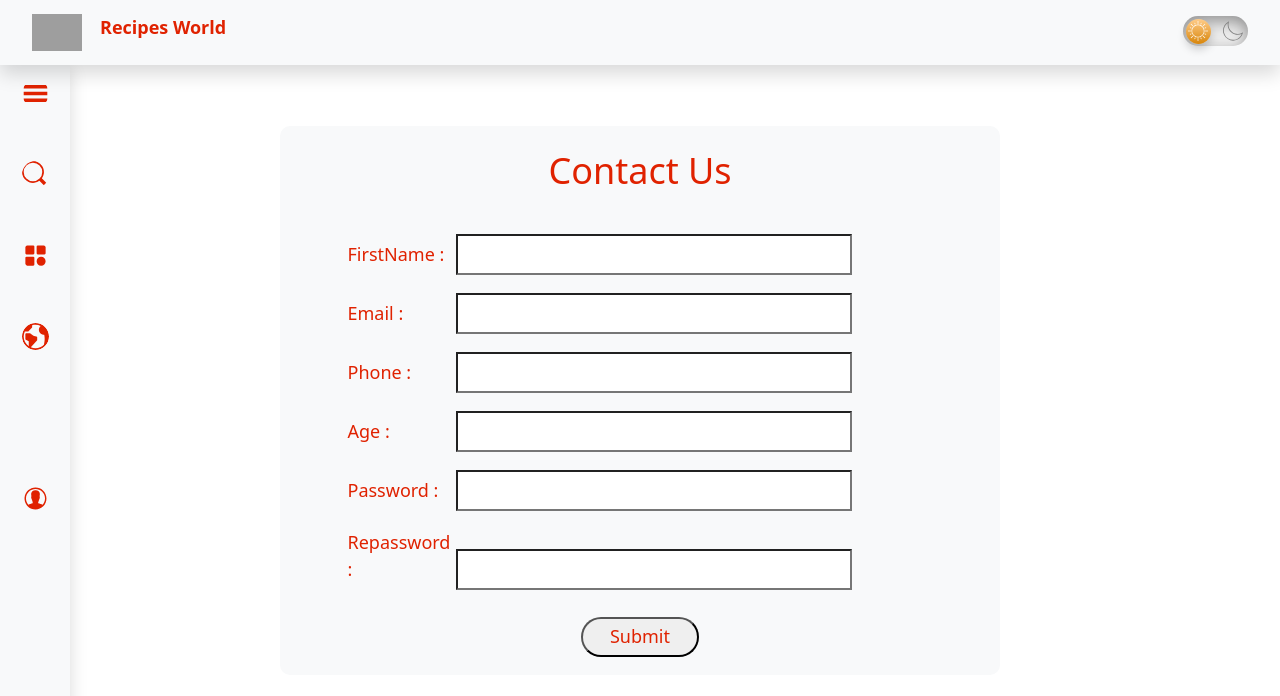
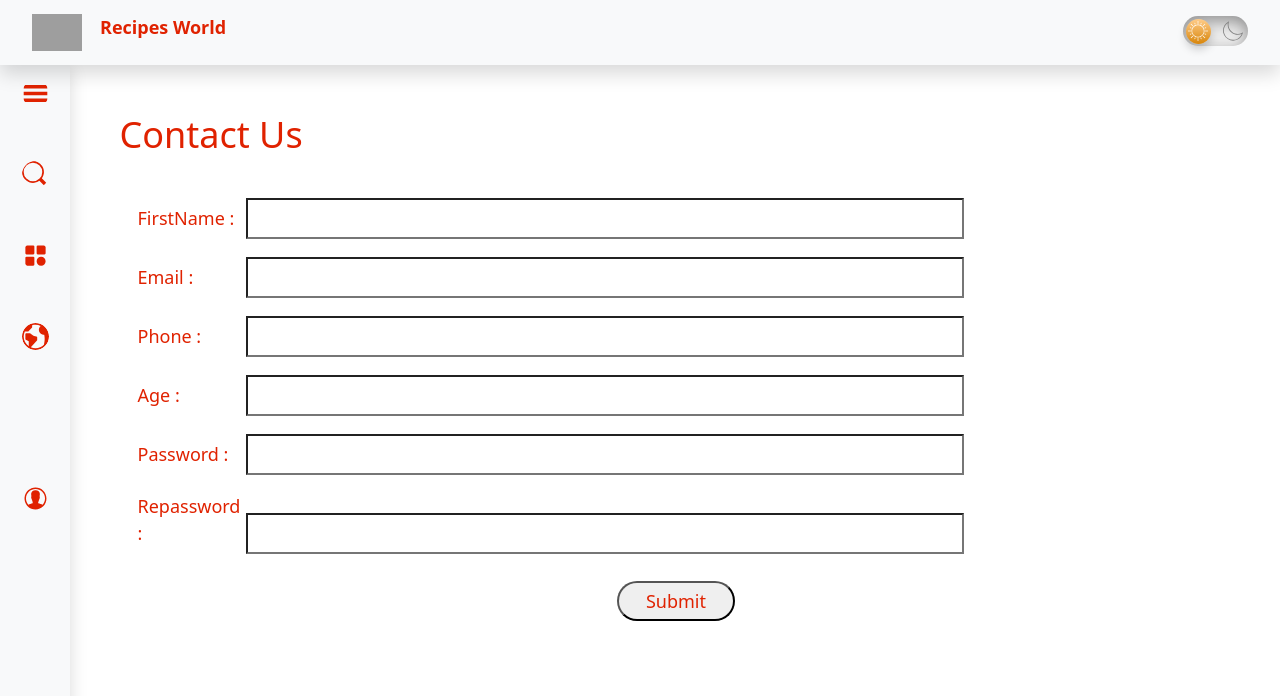
Before and after one commit to Ahmed-Magdy-Talaat/Recipes-website, a React (Create React App) app: page /Contact in a window 1280 px wide. Shown: the top 696 px of the page. Built offline with nearby package versions, Linux system fonts and the light colour scheme; no server answers; grey boxes are pictures that could not be loaded; some icons are missing.

Commit message:
Add files via upload

```diff
--- a/src/App.css
+++ b/src/App.css
@@ -19,7 +19,6 @@
 #dark .sidebar-div,
 #dark .navbar,
 #dark .rcp-div,
-#dark .contact-us,
 #dark input {
   background-color: #3a3a3a;
   transition: 0.5s all;
@@ -30,8 +29,7 @@
 
 #light .sidebar-div,
 #light .navbar,
-#light .rcp-div,
-#light .contact-us {
+#light .rcp-div {
   background-color: #f8f9fa;
   transition: 0.3s all;
 }
@@ -87,9 +85,6 @@ h-100vh {
 }
 form label {
   width: 6em;
-}
-form input {
-  width: 22em;
 }
 /* Updated Sidebar CSS */
 
@@ -287,14 +282,41 @@ a {
 input {
   padding: 5px;
 }
+/* tyle={{ marginLeft: "4em", marginTop: "5em", marginBottom: "3em" } */
+.last-main {
+  margin-left: 4em;
+  margin-top: 5em;
+  margin-bottom: 3em;
+}
 @media screen and (max-width: 650px) {
   .sidebar-container.close .sidebar-div {
     width: 55px; /* Expanded width */
   }
   .icon {
-    width: 1.4rem;
-    height: 1.4rem;
+    width: 1.3rem;
+    height: 1.3rem;
     border-radius: 50%;
-    margin-left: 0.2rem;
+    margin-left: 0rem;
+  }
+  .ele {
+    padding-left: 0.8em;
+    padding-right: 0.8em;
+    width: 100%;
+    text-decoration-line: none;
+    gap: 1em;
+    display: flex;
+    transition: 0.5s ease;
+    margin: 0em;
+    /* align-items: center;
+    align-content: center; */
+    text-align: center;
+  }
+  .last-main {
+    margin-left: 3em;
+    margin-top: 4em;
+    margin-bottom: 3em;
   }
 }
+.px-10 {
+  padding: 10 0;
+}
--- a/src/App.js
+++ b/src/App.js
@@ -48,9 +48,7 @@ function App() {
         <div>
           <Sidebar />
         </div>
-        <div
-          style={{ marginLeft: "4em", marginTop: "5em", marginBottom: "3em" }}
-        >
+        <div className="last-main">
           <Routes>
             <Route path="/" element={<Meals dishes={meals} />} />
             <Route path="/Search" element={<Search dishes={meals} />} />
--- a/src/Pages/Contact.jsx
+++ b/src/Pages/Contact.jsx
@@ -145,14 +145,14 @@ function Contact() {
   };
 
   return (
-    <div className="w-75 position-absolute top-0 bottom-0 cont d-flex align-content-center align-items-center ">
-      <div className="container w-75 d-flex flex-column contact-us">
-        <div className="contact fs-2 text-center mb-3 mt-3">Contact Us</div>
-        <form className="align-content-center align-items-center justify-content center px-5">
-          <div className="col gy-3 ">
+    <div className=" d-flex align-content-start align-items-start ">
+      <div className="container  d-flex flex-column contact-us">
+        <div className="contact fs-2 mb-3 mt-3">Contact Us</div>
+        <form className="align-content-start align-items-start w-100 px-1">
+          <div className="container-fluid col gy-3 w-100 ">
             <div className=" col-lg-12 d-flex flex-row gap-2 mt-3">
-              <div>
-                <div>
+              <div className="w-100">
+                <div className="">
                   <label className="" htmlFor="firstName">
                     FirstName :
                   </label>
@@ -160,6 +160,7 @@ function Contact() {
                     type="text"
                     id="content-input"
                     name="fname"
+                    className="col-lg-8 col-md-12"
                     value={data.fname}
                     onChange={handleInputChange}
                   />
@@ -167,15 +168,14 @@ function Contact() {
                 {errors.fname && <div className="error">{errors.fname}</div>}
               </div>
             </div>
-
             <div className=" col-lg-12 d-flex flex-row gap-2 mt-3">
-              <div>
-                <div>
+              <div className="w-100">
+                <div className="w-100">
                   <label className="" htmlFor="Email">
                     Email :
                   </label>
                   <input
-                    className=""
+                    className="col-lg-8 col-md-12"
                     type="text"
                     id="content-input"
                     value={data.email}
@@ -187,13 +187,13 @@ function Contact() {
               </div>
             </div>
             <div className=" col-lg-12 d-flex flex-row gap-2 mt-3">
-              <div>
+              <div className="w-100">
                 <div>
                   <label className="" htmlFor="phone">
                     Phone :
                   </label>
                   <input
-                    className=""
+                    className="col-lg-8 col-md-12"
                     type="text"
                     id="content-input"
                     value={data.phone}
@@ -206,13 +206,13 @@ function Contact() {
             </div>
 
             <div className=" col-lg-12 d-flex flex-row gap-2 mt-3">
-              <div>
+              <div className="w-100">
                 <div>
                   <label className="" htmlFor="Age">
                     Age :
                   </label>
                   <input
-                    className=""
+                    className="col-lg-8 col-md-12"
                     type="number"
                     id="content-input"
                     value={data.age}
@@ -224,13 +224,13 @@ function Contact() {
               </div>
             </div>
             <div className=" col-lg-12 d-flex flex-row gap-2 mt-3">
-              <div>
+              <div className="w-100">
                 <div>
                   <label className="" htmlFor="pass">
                     Password :
                   </label>
                   <input
-                    className=""
+                    className="col-lg-8 col-md-12"
                     type="password"
                     id="content-input"
                     name="pass"
@@ -242,13 +242,13 @@ function Contact() {
               </div>
             </div>
             <div className=" col-lg-12 d-flex flex-row gap-2 mt-3">
-              <div>
+              <div className="w-100">
                 <div>
                   <label className="" htmlFor="repass">
                     Repassword :
                   </label>
                   <input
-                    className=""
+                    className="col-lg-8 col-md-12"
                     type="password"
                     id="content-input"
                     name="rePass"
--- a/src/Pages/Search.jsx
+++ b/src/Pages/Search.jsx
@@ -26,32 +26,31 @@ function Search({ dishes }) {
   };
 
   return (
-    <div className="w-100">
     <div className="container w-100 d-flex flex-column search pb-5">
       <div className="fs-4 text-center mb-1">Search and Filter</div>
-        <form className="px-5">
-          <div className="row">
-            <div className="col-lg-6 col-md-12 mt-3">
-              <div className="mb-2">
+      <form className="px-10 w-100">
+        <div className="row col-sm">
+          <div className="col-lg-6 col-md-12 col-sm-12 mt-3">
+            <div className="mb-2 ">
               <input
                 type="text"
                 id="searchName"
                 name="searchName"
                 onChange={(e) => handleSearch(e.target.value)}
                 placeholder="Enter Search Name"
-                  className="rounded"
+                className="rounded w-100"
               />
             </div>
           </div>
 
-            <div className="col-lg-6 col-md-12 mt-3">
+          <div className="col-lg-6 col-md-12  col-sm-12 mt-3 ">
             <div className="mb-2">
               <input
                 type="text"
                 id="searchLetter"
                 name="searchLetter"
                 placeholder="Enter First Letter"
-                  className="rounded"
+                className="rounded w-100 "
                 maxLength="1"
                 onChange={(e) => handleSearchFl(e.target.value)}
               />
@@ -61,7 +60,6 @@ function Search({ dishes }) {
       </form>
       {show && <Meals dishes={meals} />}
     </div>
-    </div>
   );
 }
 
```
Lines whose indentation alone changed are shown as unchanged.
